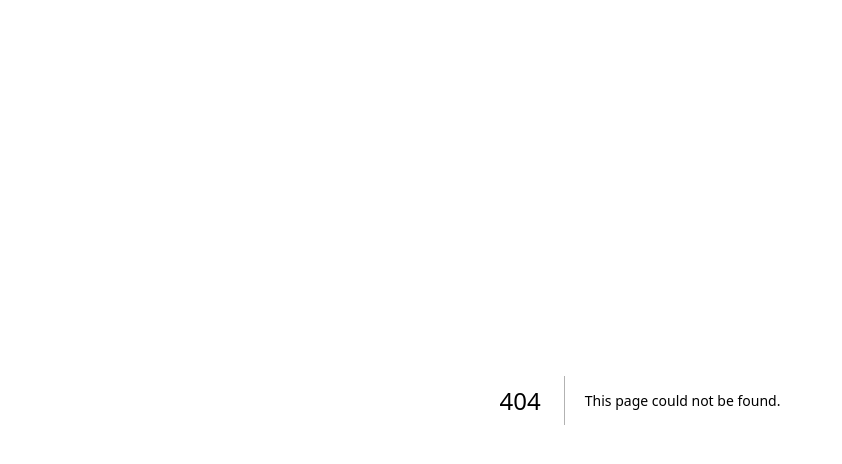
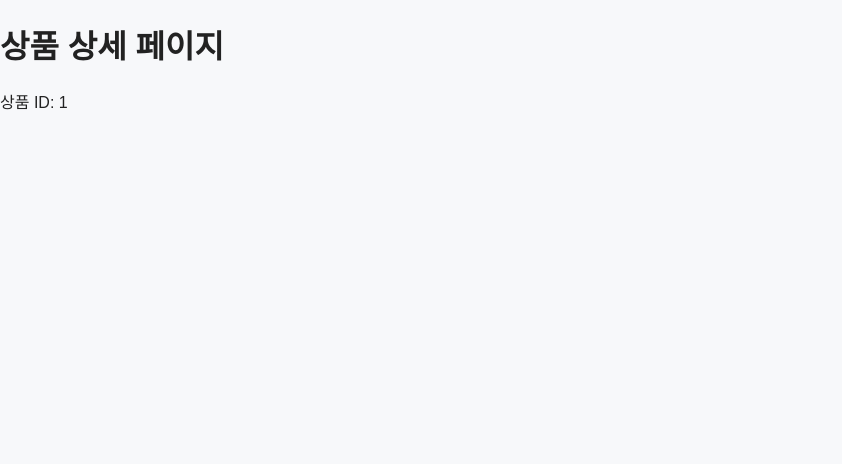
Before and after one commit to dang-96/react-next-practice, a Next.js app: page /products/1 in a window 1280 px wide. Before the commit this address had no page. Shown: the top 464 px of the page, without its empty margins (0-842 px from the left). Built offline with nearby package versions, Linux system fonts and the light colour scheme.

Commit message:
동적 라우팅

```diff
--- /dev/null
+++ b/src/app/products/[id]/page.tsx
@@ -0,0 +1,13 @@
+type ProductPageProps = {
+  params: Promise<{ id: string }>;
+};
+
+export default async function ProductPage({ params }: ProductPageProps) {
+  const { id } = await params;
+  return (
+    <main>
+      <h1>상품 상세 페이지</h1>
+      <p>상품 ID: {id}</p>
+    </main>
+  );
+}
```
